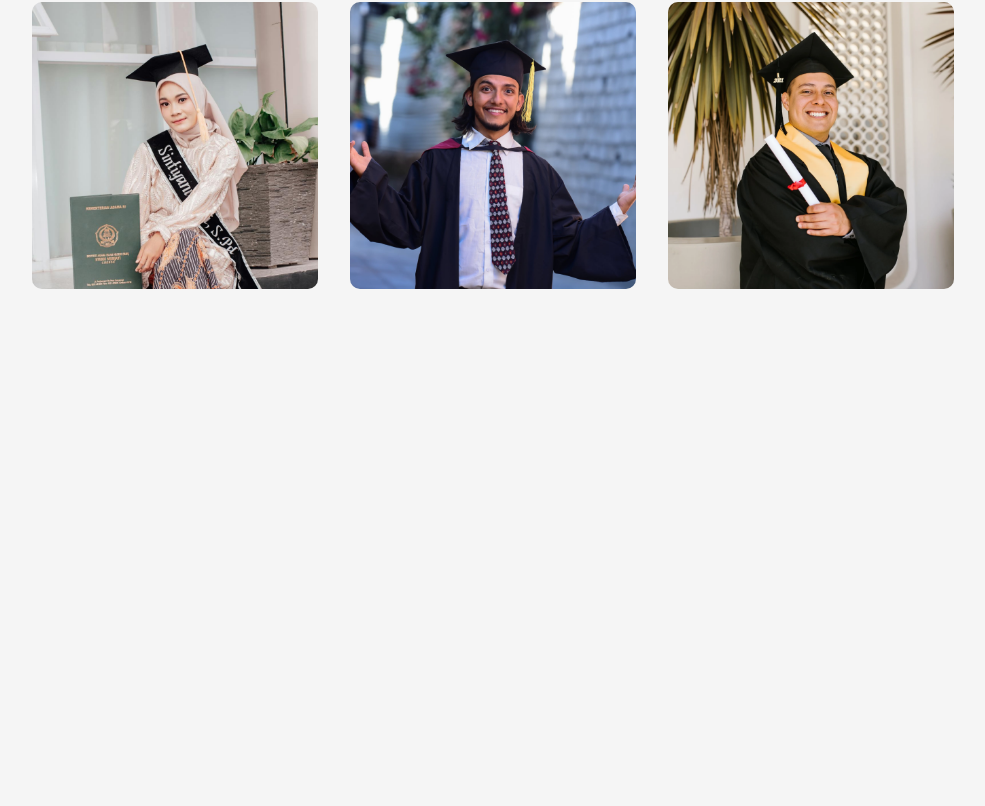
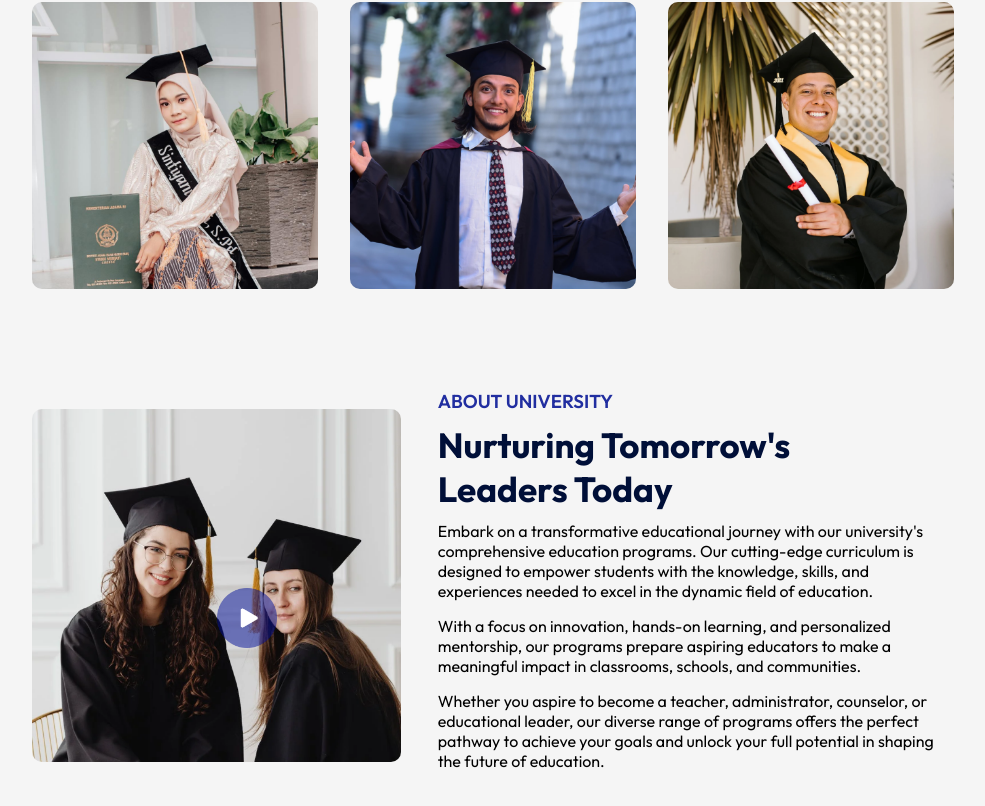
Before and after one commit to dashrathshinde07/ReactProjectHub, a React (Vite) app in the folder edusity/: page / in a window 1280 px wide. Shown: the part 1012-1818 px from the top of the page, without its empty margins (147-1132 px from the left). Before the commit the page ends 1381 px from the top, so only its background shows below. Built offline with nearby package versions, Linux system fonts and the light colour scheme.

Commit message:
styling done with about section

```diff
--- a/edusity/src/App.jsx
+++ b/edusity/src/App.jsx
@@ -3,6 +3,7 @@
 import Hero from "./Components/Hero/Hero";
 import Programs from "./Components/Programs/Programs";
 import Title from "./Components/Title/Title";
+import About from "./Components/About/About";
 
 const App = () => {
   return (
@@ -13,6 +14,7 @@
         <div className="container">
           <Title subTitle="OUR PROGRAM" title="What We Offer" />
           <Programs />
+          <About/>
         </div>
       </div>
     </>
--- /dev/null
+++ b/edusity/src/Components/About/About.css
@@ -0,0 +1,47 @@
+.about {
+  margin: 100px auto;
+  display: flex;
+  align-items: center;
+  justify-content: space-between;
+  width: 90%;
+}
+
+.about-left {
+  flex-basis: 40%;
+  position: relative;
+}
+
+.about-right {
+  flex-basis: 56%;
+}
+
+.about-img {
+  width: 100%;
+  border-radius: 10px;
+}
+
+.play-icon {
+  width: 60px;
+  position: absolute;
+  top: 50%;
+  left: 50%;
+  translate: (-50%, -50%);
+}
+
+.about h3{
+  font-weight: 600;
+  font-weight: 16px;
+  color: #212EA0;
+}
+
+.about h2{
+  font-size: 35px;
+  color: #000F38;
+  margin: 10px 0;
+  max-width: 400px;
+}
+
+.about p{
+  color: 676767;
+  margin-bottom: 15px;
+}
--- /dev/null
+++ b/edusity/src/Components/About/About.jsx
@@ -0,0 +1,40 @@
+import React from "react";
+import "./About.css";
+import about_img from "../../assets/about.png";
+import play_icon from "../../assets/play-icon.png";
+
+const About = () => {
+  return (
+    <>
+      <div className="about">
+        <div className="about-left">
+          <img src={about_img} alt="" className="about-img" />
+          <img src={play_icon} alt="" className="play-icon" />
+        </div>
+        <div className="about-right">
+          <h3>ABOUT UNIVERSITY</h3>
+          <h2>Nurturing Tomorrow's Leaders Today</h2>
+          <p>
+            Embark on a transformative educational journey with our university's
+            comprehensive education programs. Our cutting-edge curriculum is
+            designed to empower students with the knowledge, skills, and
+            experiences needed to excel in the dynamic field of education.
+          </p>
+          <p>
+            With a focus on innovation, hands-on learning, and personalized
+            mentorship, our programs prepare aspiring educators to make a
+            meaningful impact in classrooms, schools, and communities.
+          </p>
+          <p>
+            Whether you aspire to become a teacher, administrator, counselor, or
+            educational leader, our diverse range of programs offers the perfect
+            pathway to achieve your goals and unlock your full potential in
+            shaping the future of education.
+          </p>
+        </div>
+      </div>
+    </>
+  );
+};
+
+export default About;
```
